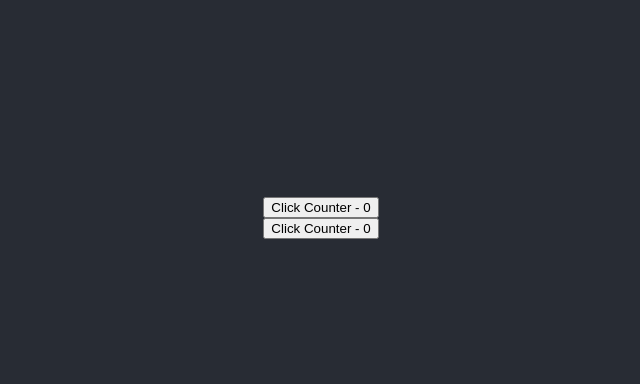
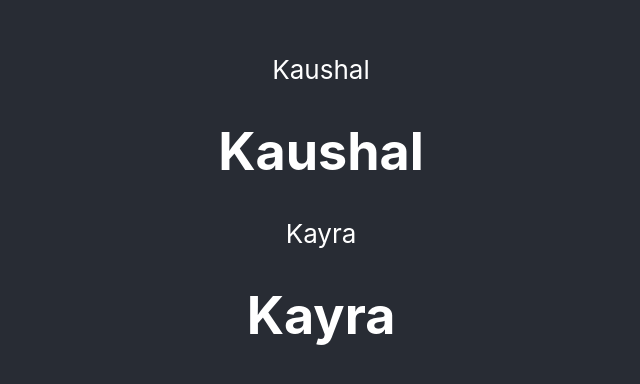
Before and after one commit to kaushal-chauhan/reactjs-beginner, a React (Create React App) app: page / in a window 1280 px wide. Shown: the part 182-566 px from the top of the page, without its empty margins (319-959 px from the left). Built offline with nearby package versions, Linux system fonts and the light colour scheme.

Commit message:
Learning : Context

```diff
--- a/src/App.js
+++ b/src/App.js
@@ -25,6 +25,8 @@ import ClickCounter from "./components/HigherOrderComponents/ClickCounter"
 import RenderProps from "./components/RenderProps/RenderProps"
 import RPropsHoverCounter from "./components/RenderProps/HoverCounter"
 import RPropsClickCounter from "./components/RenderProps/ClickCounter"
+import { UserProvider } from "./components/Context/userContext"
+import ComponentA from "./components/Context/ComponentA"
 
 function App() {
   return (
@@ -62,8 +64,14 @@ function App() {
         </ErrorBoundary> */}
         {/* <HoverCounter title="Test-11"/>
         <ClickCounter /> */}
-        <RenderProps render={(count, clickEvent) => <RPropsHoverCounter count={count} clickEvent={clickEvent}/>}/>
-        <RenderProps render={(count, clickEvent) => <RPropsClickCounter count={count} clickEvent={clickEvent}/>}/>
+        {/* <RenderProps render={(count, clickEvent) => <RPropsHoverCounter count={count} clickEvent={clickEvent}/>}/>
+        <RenderProps render={(count, clickEvent) => <RPropsClickCounter count={count} clickEvent={clickEvent}/>}/> */}
+        <UserProvider value="Kaushal">
+          <ComponentA />
+        </UserProvider>
+        <UserProvider value="Kayra">
+          <ComponentA />
+        </UserProvider>
       </header>
     </div>
   );
--- /dev/null
+++ b/src/components/Context/ComponentA.js
@@ -0,0 +1,6 @@
+import ComponentB from "./ComponentB"
+
+const ComponentA = () => {
+    return <ComponentB />
+}
+export default ComponentA
--- /dev/null
+++ b/src/components/Context/ComponentB.js
@@ -0,0 +1,17 @@
+import React, {Component} from "react"
+import ComponentC from "./ComponentC"
+import UserContext from "./userContext"
+
+class ComponentB extends Component {
+    render() {
+        return (
+            <>
+                {this.context}
+                <ComponentC />
+            </>
+        )
+    }
+}
+ComponentB.contextType = UserContext
+
+export default ComponentB
--- /dev/null
+++ b/src/components/Context/ComponentC.js
@@ -0,0 +1,13 @@
+
+import { UserConsumer } from "./userContext"
+
+const ComponentC = () => {
+    return (
+        <UserConsumer>
+            {userName => {
+            return <h1>{userName}</h1>
+            }}
+        </UserConsumer>
+    )
+}
+export default ComponentC
--- /dev/null
+++ b/src/components/Context/userContext.js
@@ -0,0 +1,9 @@
+import React from "react"
+
+const UserContext = React.createContext()
+
+const UserProvider = UserContext.Provider
+const UserConsumer = UserContext.Consumer
+
+export { UserProvider, UserConsumer }
+export default UserContext
```
